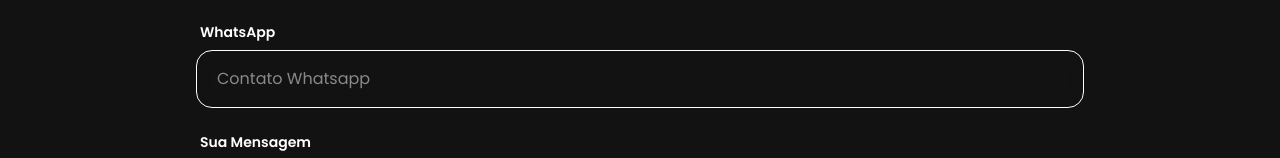
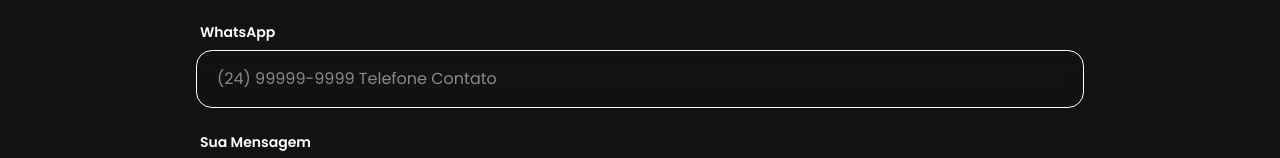
Before and after one commit to DemarchiWorking/portfolio-react-next, a Next.js app: page /chamado in a window 1280 px wide. Shown: the part 362-520 px from the top of the page. Built offline with nearby package versions, Linux system fonts and the light colour scheme; no server answers.

Commit message:
feat: formularios modernos
melhorando os formulários para o básico moderno.

```diff
--- a/src/app/contato/page.tsx
+++ b/src/app/contato/page.tsx
@@ -214,6 +214,15 @@
                 <p className="text-muted-foreground italic">Isso enviará um e-mail diretamente para Antonio Demarchi.</p>
               </header>
 
+                <a
+                  href="https://www.linkedin.com/in/demarchi1"
+                  target="_blank"
+                  rel="noopener noreferrer"
+                  className="text-blue-600 font-bold hover:underline transition-all"
+                >
+                  LinkedIn
+                </a>
+
               <ContactForm accessKey="ce53cd00-65c0-484a-afe0-9812d156df7e" />
             </motion.div>
           )}
--- a/src/components/organisms/ContatoForm/ContactForm.tsx
+++ b/src/components/organisms/ContatoForm/ContactForm.tsx
@@ -99,7 +99,7 @@
                 name="whatsapp"
                 required
                 type="tel"
-                placeholder="Contato Whatsapp"
+                placeholder="(24) 99999-9999 Telefone Contato"
                 className="w-full bg-card/40 border border-border rounded-2xl px-5 py-4 outline-none focus:ring-2 focus:ring-pink-500/40 focus:border-pink-500 transition-all backdrop-blur-sm"
               />
             </div>
```
